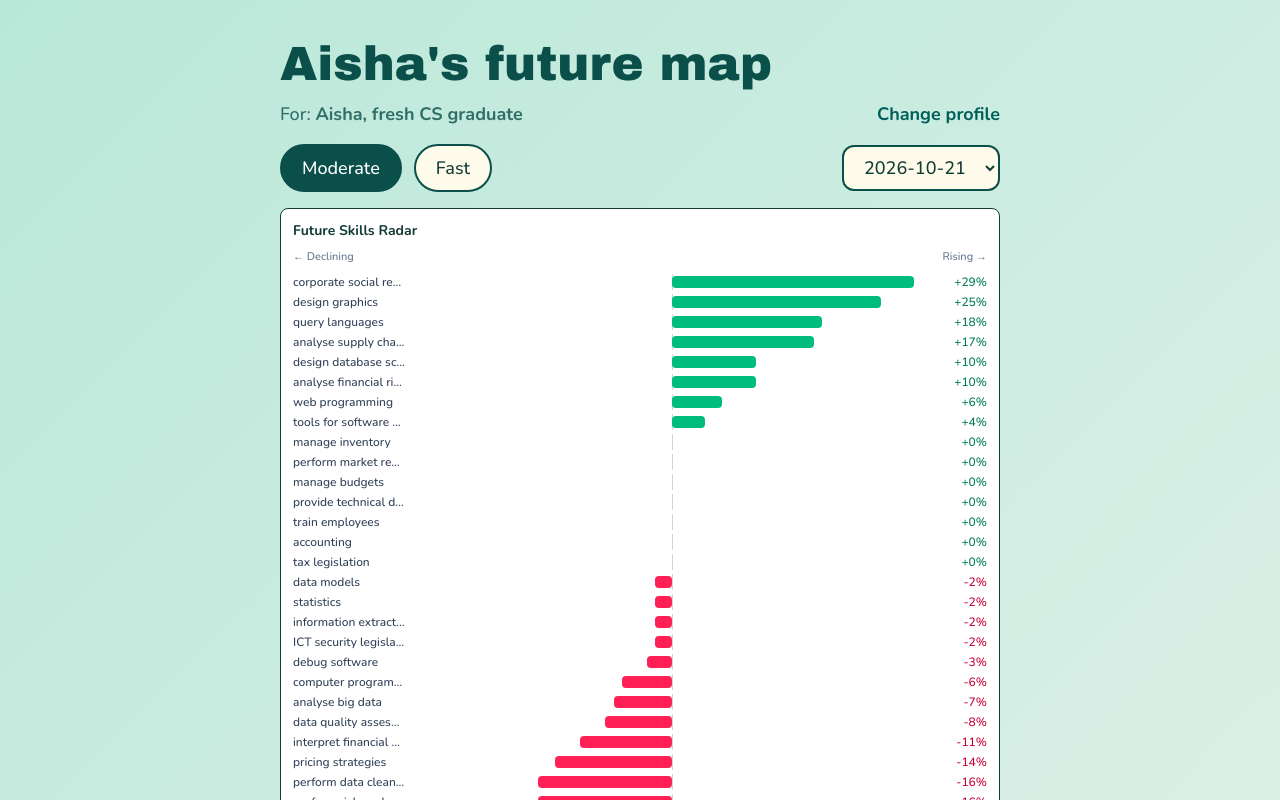
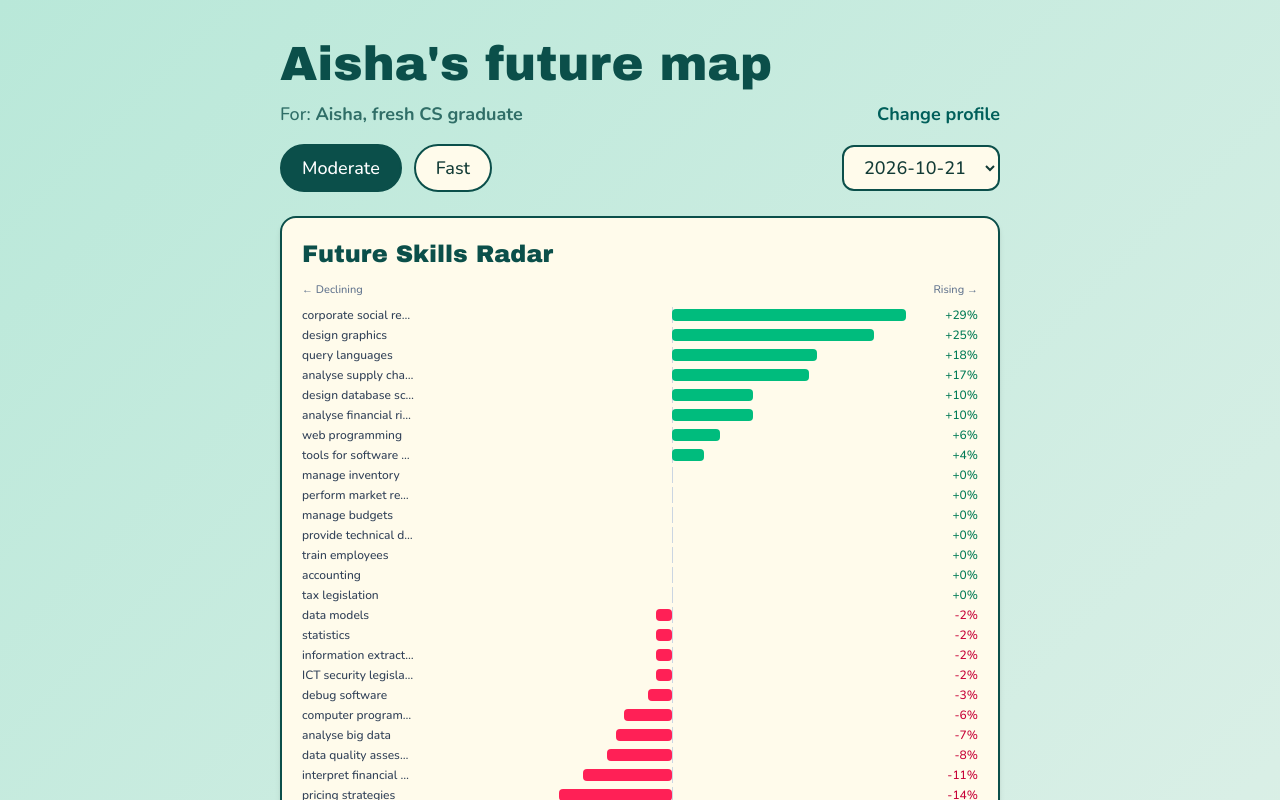
Before and after one commit to azzaladgham/SDC_Hackathon, a React (Vite) app in the folder web/: page / in a window 1280 px wide. Both pictures are taken after a click on the button 326 px from the left and 790 px from the top of the page. Shown: the top 800 px of the page. Built offline with nearby package versions, Linux system fonts and the light colour scheme; a web font is replaced by a local one.

Commit message:
web: restyle radar, slider and role cards

```diff
--- a/web/src/App.tsx
+++ b/web/src/App.tsx
@@ -94,12 +94,12 @@ function App() {
               {dates.map((d) => <option key={d}>{d}</option>)}
             </select>
           </div>
-          <div className="mt-4 rounded-lg border bg-white p-3">
-            <h3 className="mb-2 text-sm font-semibold">Future Skills Radar</h3>
+          <div className="mt-6 rounded-2xl border-2 border-teal-900 bg-amber-50 p-5 shadow-md">
+            <h3 className="font-display mb-3 text-2xl text-teal-900">Future Skills Radar</h3>
             <TrendChart trends={trends} date={snapshot} />
           </div>
-                      <div className="mt-4 rounded-lg border bg-white p-3">
-            <label className="flex items-center justify-between text-sm font-medium">
+                    <div className="mt-4 rounded-2xl border-2 border-teal-900 bg-amber-50 p-5 shadow-md">
+            <label className="flex items-center justify-between text-lg font-bold">
               <span>SDG priority</span>
               <span className="text-xs font-normal text-slate-500">
                 {sdgWeight === 0 ? "Off" : `x${sdgWeight}`}
@@ -124,9 +124,9 @@ function App() {
                   {ranked.map((r, i) => (
                     <motion.li layout key={r.role.title}
                       onClick={() => setSelected(r.role.title)}
-                      className="bg-white border rounded-lg p-3 flex items-center justify-between gap-3 cursor-pointer hover:border-emerald-500">
+                      className="flex cursor-pointer items-center justify-between gap-3 rounded-2xl border-2 border-teal-900 bg-amber-50 p-4 shadow-md hover:bg-white">
                       <div>
-                        <div className="font-medium">{i + 1}. {titleCase(r.role.title)}</div>
+                        <div className="font-display text-xl text-teal-900">{i + 1}. {titleCase(r.role.title)}</div>
                         <div className="text-xs text-slate-500">{r.role.group}</div>
                         <div className="mt-1 flex gap-1">
                           {r.role.sdgs.map((n) => <SdgChip key={n} n={n} />)}
```
